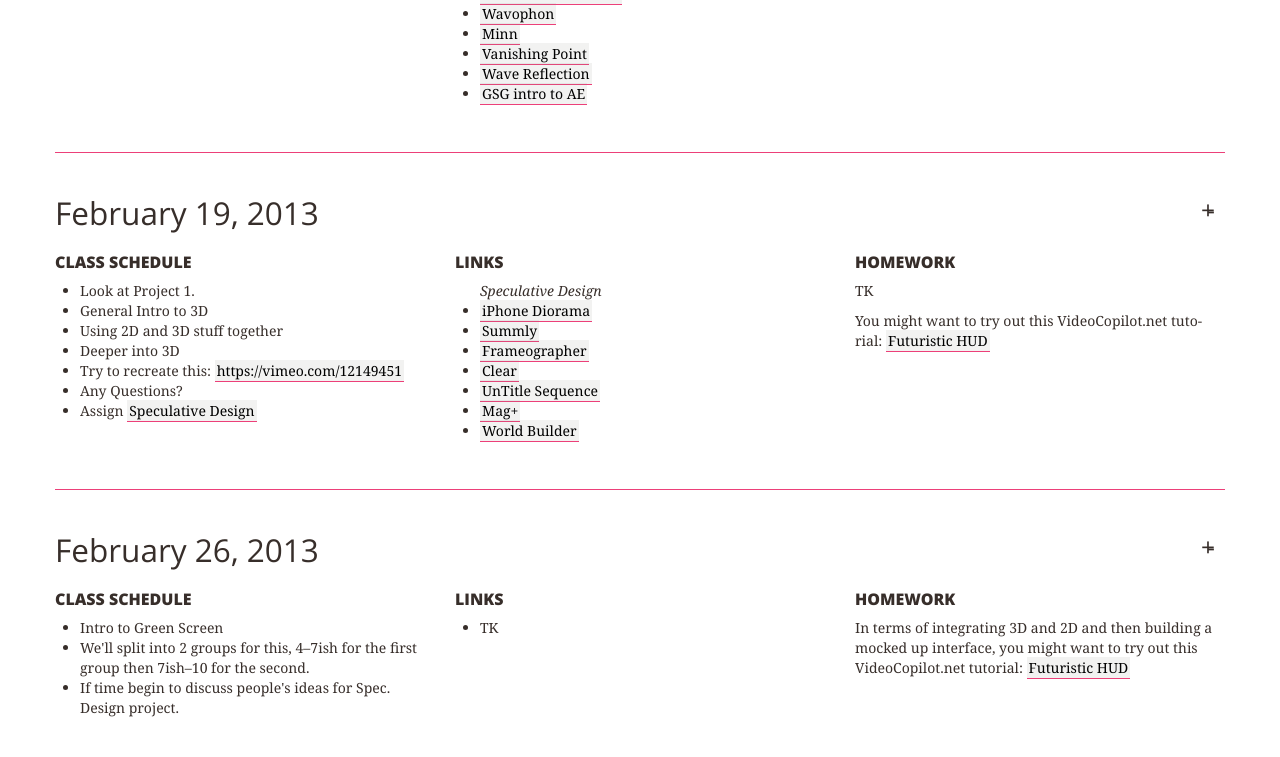
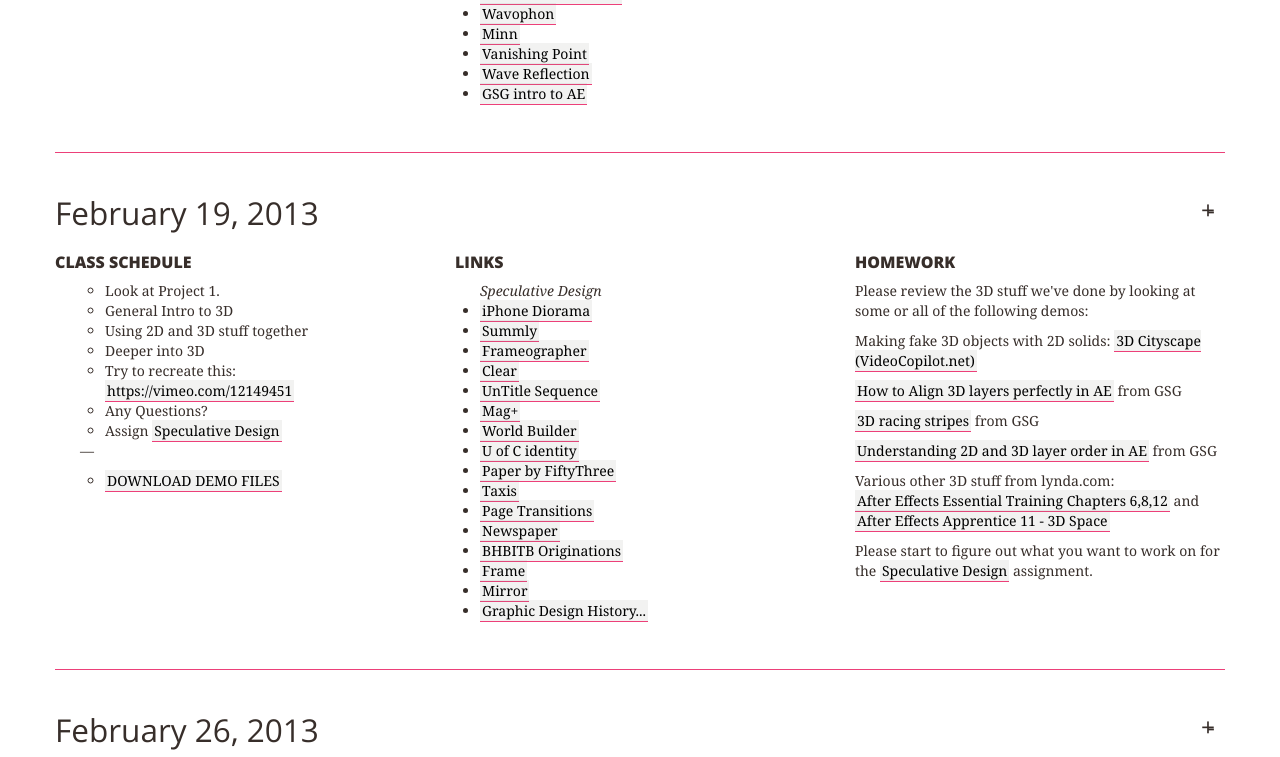
Before and after one commit to bjornmeansbear/mg.ookb.co, a plain HTML site: page calendar.html in a window 1280 px wide. Shown: the part 4046-4803 px from the top of the page. Drawn offline with Linux system fonts and the light colour scheme; a web font is replaced by a local one.

Commit message:
updating calendar.html with 2/19/2013 current stuff

```diff
--- a/calendar.html
+++ b/calendar.html
@@ -381,7 +381,7 @@
       </section>
 
 
-    <section class="container toggle">
+    <section class="container toggle past">
       <h2><time>February 12, 2013</time></h2>
       <div class="row">
 
@@ -429,13 +429,14 @@
     </section>
 
 
-    <section class="container toggle">
+    <section class="container toggle present">
       <h2><time>February 19, 2013</time></h2>
 
       <div class="row">
 
         <article class="span4">
           <h3>Class Schedule</h3>
+          <ul>
           <ul>
             <li>Look at Project 1.</li>
             <li>General Intro to 3D</li>
@@ -444,6 +445,10 @@
             <li>Try to recreate this: <a href="https://vimeo.com/12149451">https://vimeo.com/12149451</a></li>
             <li>Any Questions?</li>
             <li>Assign <a href="projects.html#specdesign">Speculative Design</a></li>
+          </ul>
+          <p>&mdash;</p>
+          <ul class="">
+            <li><a href="TK">DOWNLOAD DEMO FILES</a></li>
           </ul>
         </article>
 
@@ -457,13 +462,31 @@
             <li><a href="https://vimeo.com/7459910">UnTitle Sequence</a></li>
             <li><a href="https://vimeo.com/8217311">Mag+</a></li>
             <li><a href="https://vimeo.com/3365942">World Builder</a></li>
+            <li><a href="https://vimeo.com/53530934">U of C identity</a></li>
+            <li><a href="https://vimeo.com/37254322">Paper by FiftyThree</a></li>
+            <li><a href="https://vimeo.com/32130388">Taxis</a></li>
+            <li><a href="https://vimeo.com/28360836">Page Transitions</a></li>
+            <li><a href="https://vimeo.com/6195527">Newspaper</a></li>
+            <li><a href="https://vimeo.com/25833465">BHBITB Originations</a></li>
+            <li><a href="https://vimeo.com/38676213">Frame</a></li>
+            <li><a href="https://vimeo.com/38676226">Mirror</a></li>
+            <li><a href="https://vimeo.com/44378301">Graphic Design History...</a></li>
           </ul>
         </article>
 
         <article class="span4">
           <h3>Homework</h3>
-          <p>TK</p>
-          <p>You might want to try out this VideoCopilot.net tutorial: <a href="http://www.videocopilot.net/tutorials/futuristic_hud/">Futuristic HUD</a></p>
+          <p>Please review the 3D stuff we've done by looking at some or all of the following demos:</p>
+          <p>Making fake 3D objects with 2D solids: <a href="http://www.videocopilot.net/tutorials/3d_city/
+">3D Cityscape (VideoCopilot.net)</a></p>
+          <p><a href="http://greyscalegorilla.com/blog/2009/08/how-to-align-3d-layers-perfectly-in-after-effects/">How to Align 3D layers perfectly in AE</a> from GSG</p>
+          <p><a href="http://greyscalegorilla.com/blog/2009/06/how-to-use-simple-shapes-and-masks-to-make-an-entire-animation/">3D racing stripes</a> from GSG</p>
+          <p><a href="http://greyscalegorilla.com/blog/2009/08/understanding-2d-and-3d-layer-order-in-after-effects/">Understanding 2D and 3D layer order in AE</a> from GSG</p>
+          <p>Various other 3D stuff from lynda.com:<br/>
+          <a href="http://www.lynda.com/After-Effects-tutorials/After-Effects-CS6-Essential-Training/97575-2.html
+">After Effects Essential Training Chapters 6,8,12</a> and <br/>
+          <a href="http://www.lynda.com/After-Effects-CS4-tutorials/After-Effects-Apprentice-11-3D-Space/79649-2.html">After Effects Apprentice 11 - 3D Space</a></p>
+          <p>Please start to figure out what you want to work on for the <a href="projects.html#specdesign">Speculative Design</a> assignment.</p>
         </article>
       </div>
 
```
Also changed, not shown: index.html (+1 -1 lines).
